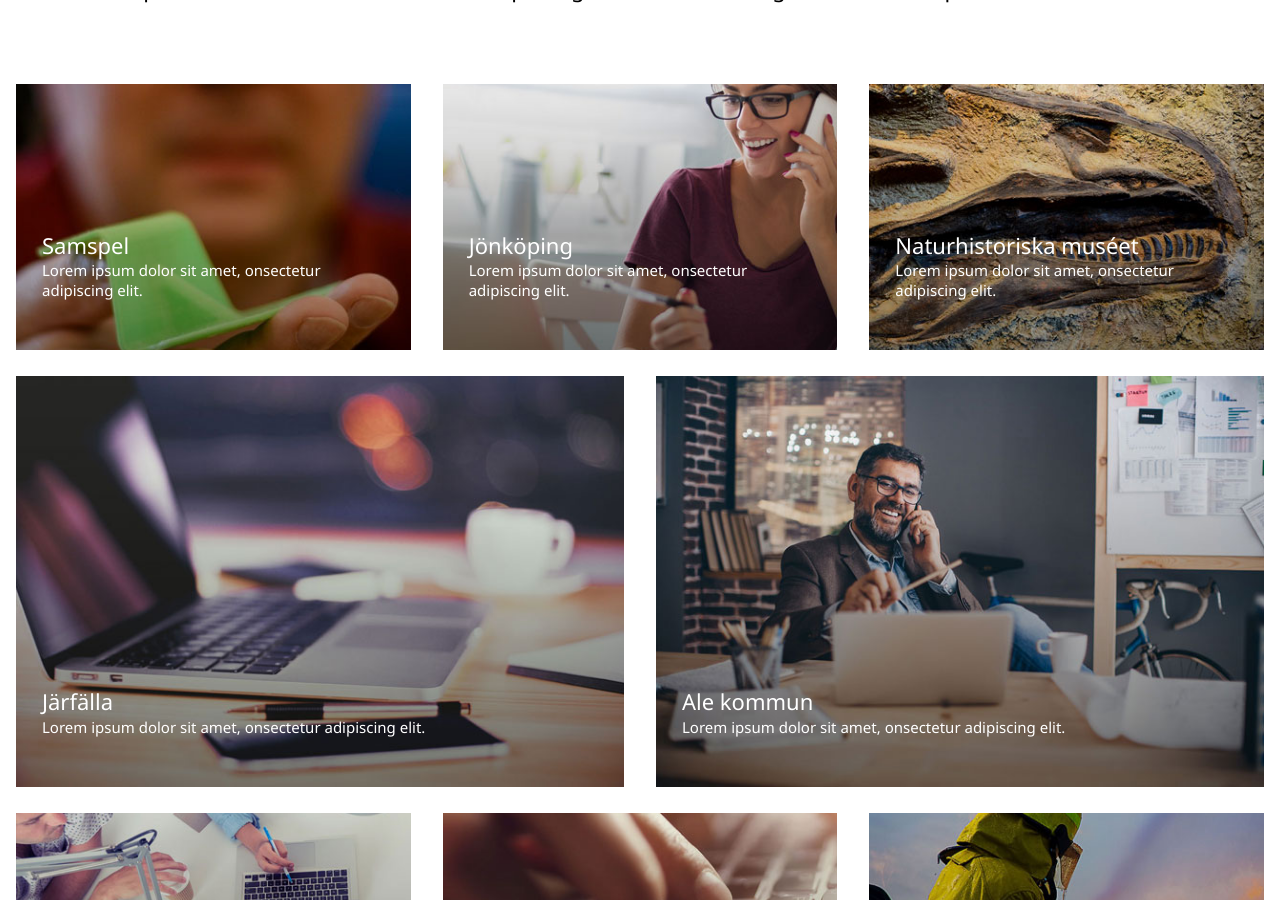
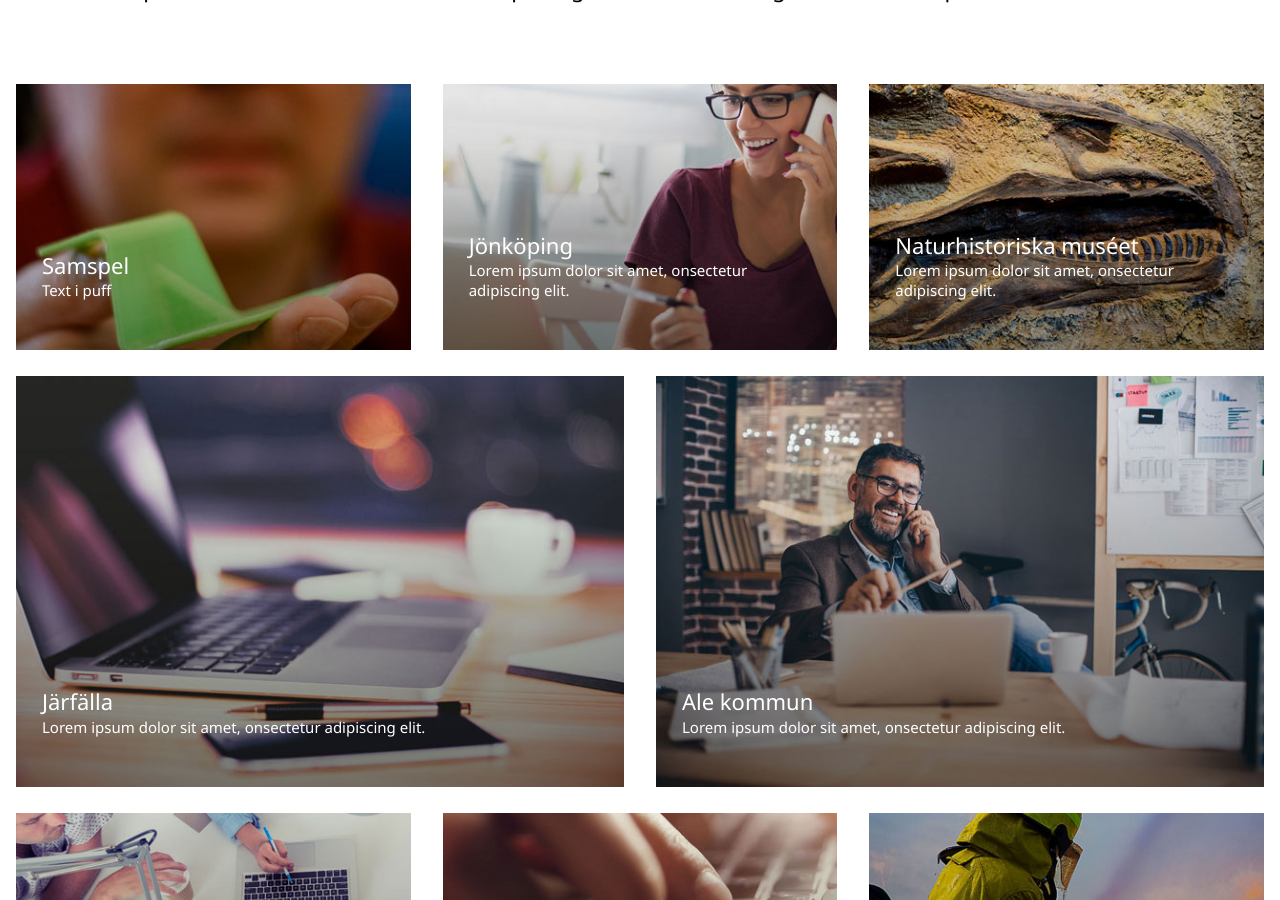
Before and after one commit to BouvetStockholmAB/sv, a Jekyll site: the page built from index.md, in a window 1280 px wide and 900 px high, scrolled down 1183 px. Built offline with Jekyll 4.4.1, drawn with Linux system fonts in a browser that asks for light colours; some web fonts are replaced; part of the change alters nothing that is shown.

Commit message:
Update blocks.json

```diff
--- a/_data/blocks.json
+++ b/_data/blocks.json
@@ -1,16 +1,16 @@
 {
     "samspel": {
         "heading": "Samspel",
-        "text": "Lorem ipsum dolor sit amet, onsectetur adipiscing elit.",
+        "text": "Text i puff",
         "article": {
             "heading": "Samspel",
-            "preamble": "<p>Lorem ipsum dolor sit amet, onsectetur adipiscing elit. Nulla non magna id lacus semper elementum in ac eros.</p>",
-            "html": "<p>Nulla non magna id lacus semper elementum in ac eros...Lorem ipsum dolor sit amet, onsectetur adipiscing elit. Nulla non magna id lacus semper elementum in ac eros. Lorem ipsum dolor sit amet, onsectetur adipiscing elit. Nulla non magna id lacus semper elementum in ac eros...Lorem ipsum dolor sit amet, onsectetur adipiscing elit.</p>",
+            "preamble": "<p>Ingress i artikel</p>",
+            "html": "<p>HTML.</p>",
             "links": [
-                { "href": "http://samspel.hh.se", "text": "samspel.hh.se" },
+                { "href": "http://samspel.hh.se", "text": "LINKS" },
                 { "href": "#", "text": "Läs mer PDF" }
             ],
-            "quote": "Nulla non magna id lacus semper elementum in ac eros"
+            "quote": "QUOTE"
         },
         "screen": true
     },
```
